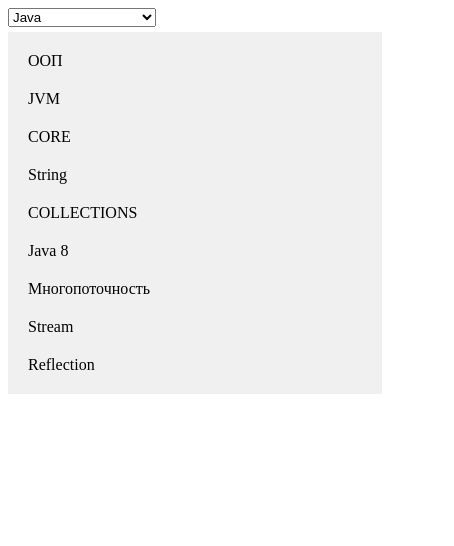
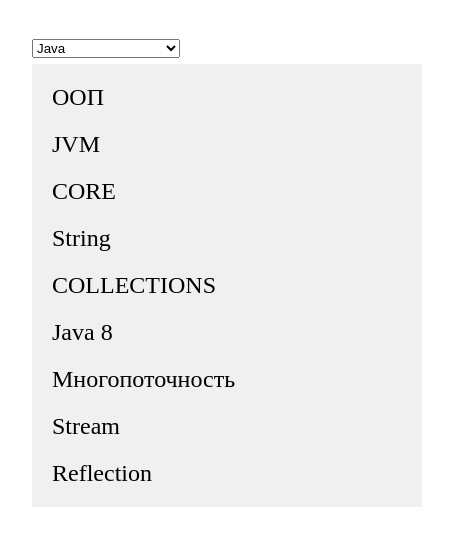
Before and after one commit to PavelLyahov/theory, a plain HTML site: page index.html in a window 390 px wide. Shown: the whole page, 454 px wide, since content can reach past the window. Drawn offline with Linux system fonts and the light colour scheme.

Commit message:
check mobile font size

```diff
--- a/css/style.css
+++ b/css/style.css
@@ -1,3 +1,27 @@
+.container {
+  max-width: 900px;
+  align-items: center;
+}
+@media (max-width: 768px) {
+  .container {
+    width: 100%;
+    margin: 0;
+    padding: 20px; /* Примерное значение отступа */
+  }
+}
+
+.element {
+  font-size: 1rem;
+  padding: 1rem;
+}
+
+@media (max-width: 768px) {
+  .element {
+    font-size: 1.5rem;
+    padding: 2rem;
+  }
+}
+
 .block {
     background-color: #f0f0f0;
     padding: 10px;
--- a/index.html
+++ b/index.html
@@ -2,9 +2,12 @@
 <html>
 <title>Теория для автотестера</title>
 <link href="css/style.css" rel="stylesheet">
+<meta name="viewport" content="width=device-width, initial-scale=1.0">
 </head>
 
-<body>
+<body class="container element">
+  <div >
+
     <select id="dropdown" onchange="showContent()">
       <option value="block-1">Java</option>
       <option value="block-2">Testing theory</option>
@@ -2723,6 +2726,7 @@
       </div>
 
     </div>
+  </div>
 
   <script src="scripts/scripts.js"></script>
 </body>
```
Lines whose indentation alone changed are shown as unchanged.
